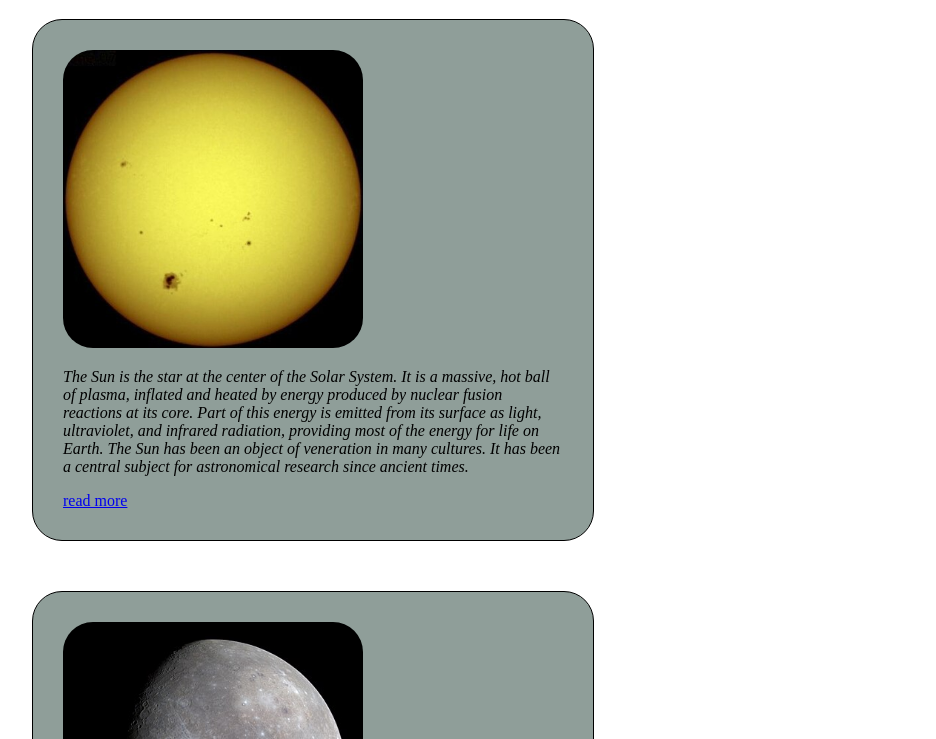
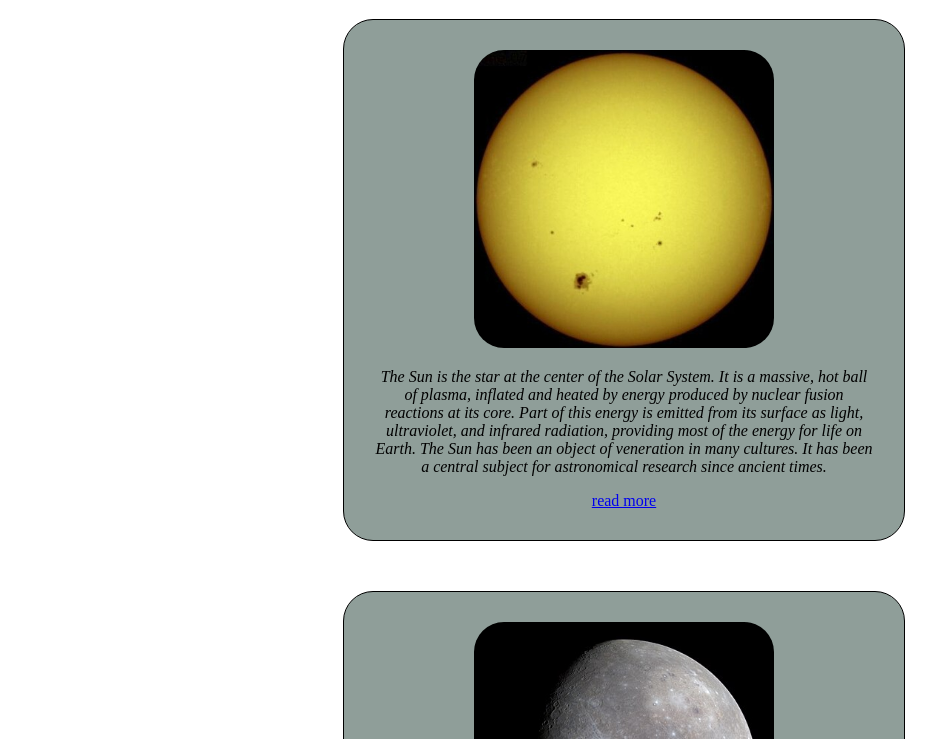
Before and after one commit to puckfried/mat-buildABlog, a plain HTML site: page index.html in a window 1280 px wide. Shown: the part 61-800 px from the top of the page, without its empty margins (16-952 px from the left). Drawn offline with Linux system fonts and the light colour scheme.

Commit message:
center box

```diff
--- a/style.css
+++ b/style.css
@@ -8,11 +8,13 @@ h1 {
 div {
    padding: 30px;
    margin-bottom: 50px;
-   margin-left: 40px;
+   margin-left: auto;
+   margin-right: auto;
    width: 500px;
    border: 1px solid black;
    background-color: rgb(143, 158, 153);
    border-radius: 30px;
+   text-align: center;
 }
 
 
```
